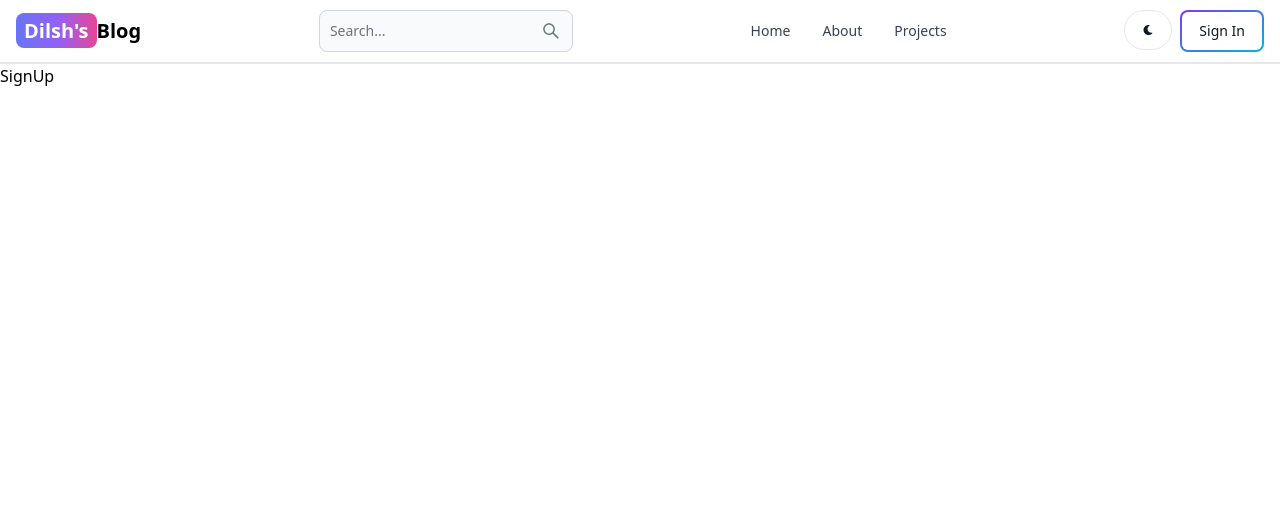
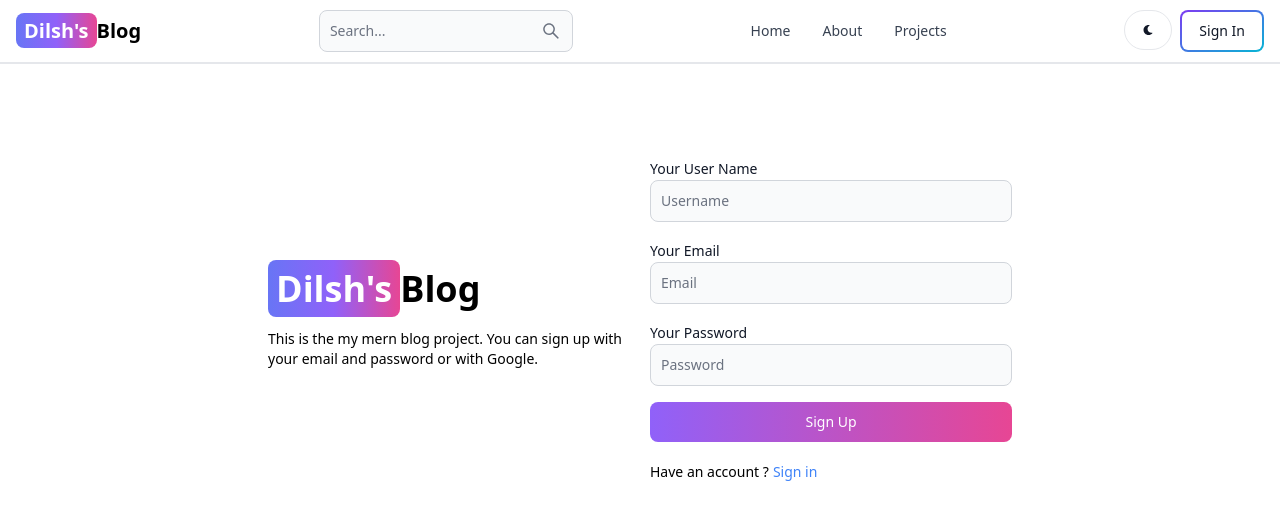
Before and after one commit to DilshaniNK/mern-blog, a React (Vite) app in the folder client/: page /sign-up in a window 1280 px wide. Shown: the top 520 px of the page. Built offline with nearby package versions, Linux system fonts and the light colour scheme.

Commit message:
create sign up page UI

```diff
--- a/client/src/components/Header.jsx
+++ b/client/src/components/Header.jsx
@@ -28,7 +28,7 @@
           <FaMoon/>
         </Button>
         <Link to='/sign-in'>
-          <Button  gradientDuoTone='purpleToBlue' outline>
+          <Button  gradientDuoTone='purpleToBlue' outline >
             Sign In
           </Button>
         </Link>
--- a/client/src/pages/SignUp.jsx
+++ b/client/src/pages/SignUp.jsx
@@ -1,7 +1,64 @@
 import React from 'react'
+import { Link } from 'react-router-dom'
+import { Button, Label, TextInput } from 'flowbite-react'
+
 
 export default function SignUp() {
   return (
-    <div>SignUp</div>
+    <div className='min-h-screen mt-20'>
+      <div className="flex p-3 max-w-3xl mx-auto flex-col md:flex-row md:items-center gap-5">
+        {/*left */}
+        <div className="flex-1">
+
+        <Link to="/" className=' font-bold dark:text-white text-4xl'>
+          <span className='px-2 py-1 bg-gradient-to-r from-indigo-500 via-purple-500 to-pink-500 rounded-lg text-white'>Dilsh's</span>
+          Blog
+        </Link>
+        <p className='text-sm mt-5'>
+          This is the my mern blog project. You can sign up with your email and password or with Google.
+        </p>
+
+        </div>
+        {/* right */}
+        <div className="flex-1">
+          <form className='flex flex-col gap-4'>
+            <div>
+              <Label value='Your User Name'/>
+              <TextInput
+                type='text'
+                placeholder='Username'
+                id='username'
+                />
+            </div>
+            <div>
+              <Label value='Your Email'/>
+              <TextInput
+                type='text'
+                placeholder='Email'
+                id='email'
+                />
+            </div>
+            <div>
+              <Label value='Your Password'/>
+              <TextInput
+                type='text'
+                placeholder='Password'
+                id='password'
+                />
+            </div>
+            <Button gradientDuoTone='purpleToPink' type='submit'>
+              Sign Up
+            </Button>
+          </form>
+          <div className="flex gap-1 text-sm mt-5">
+            <span>Have an account ?</span>
+            <Link to='/sign-in' className='text-blue-500'>
+              Sign in
+            </Link>
+
+          </div>
+        </div>
+      </div>
+    </div>
   )
 }
```
